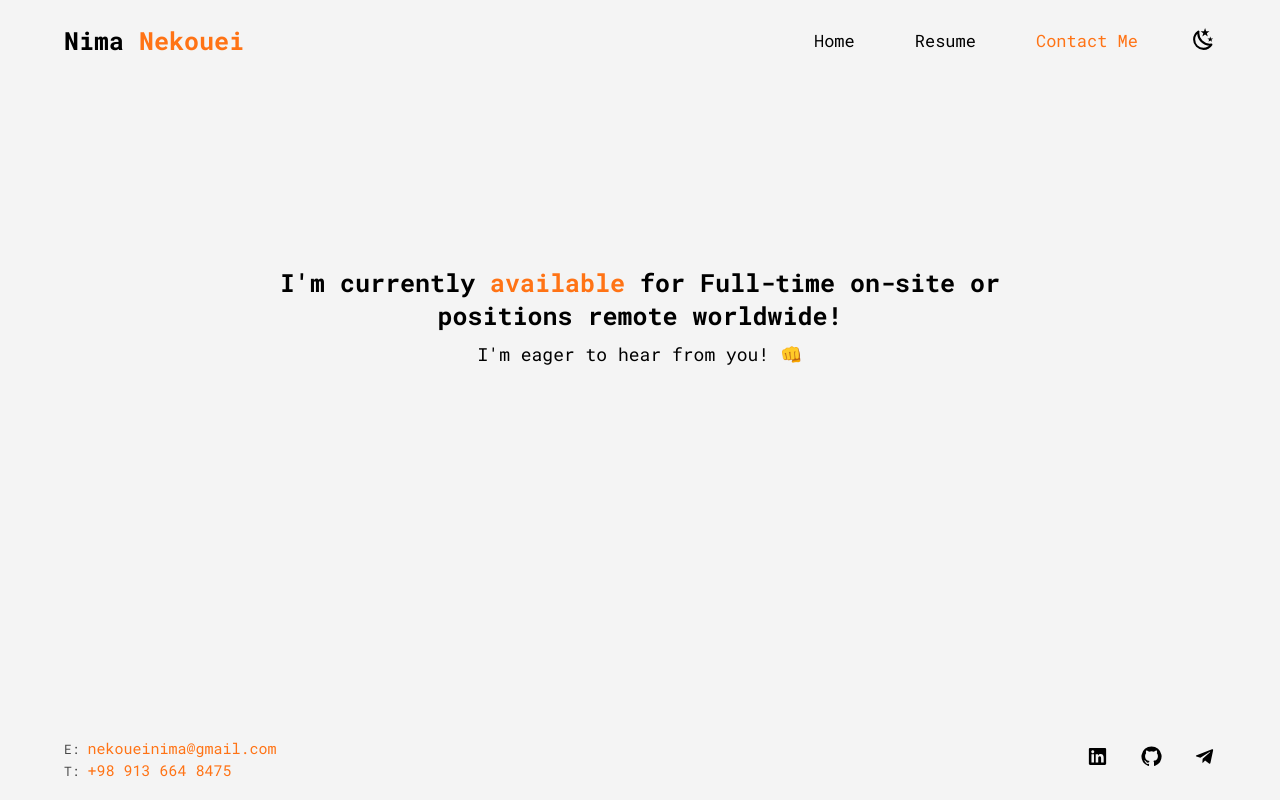
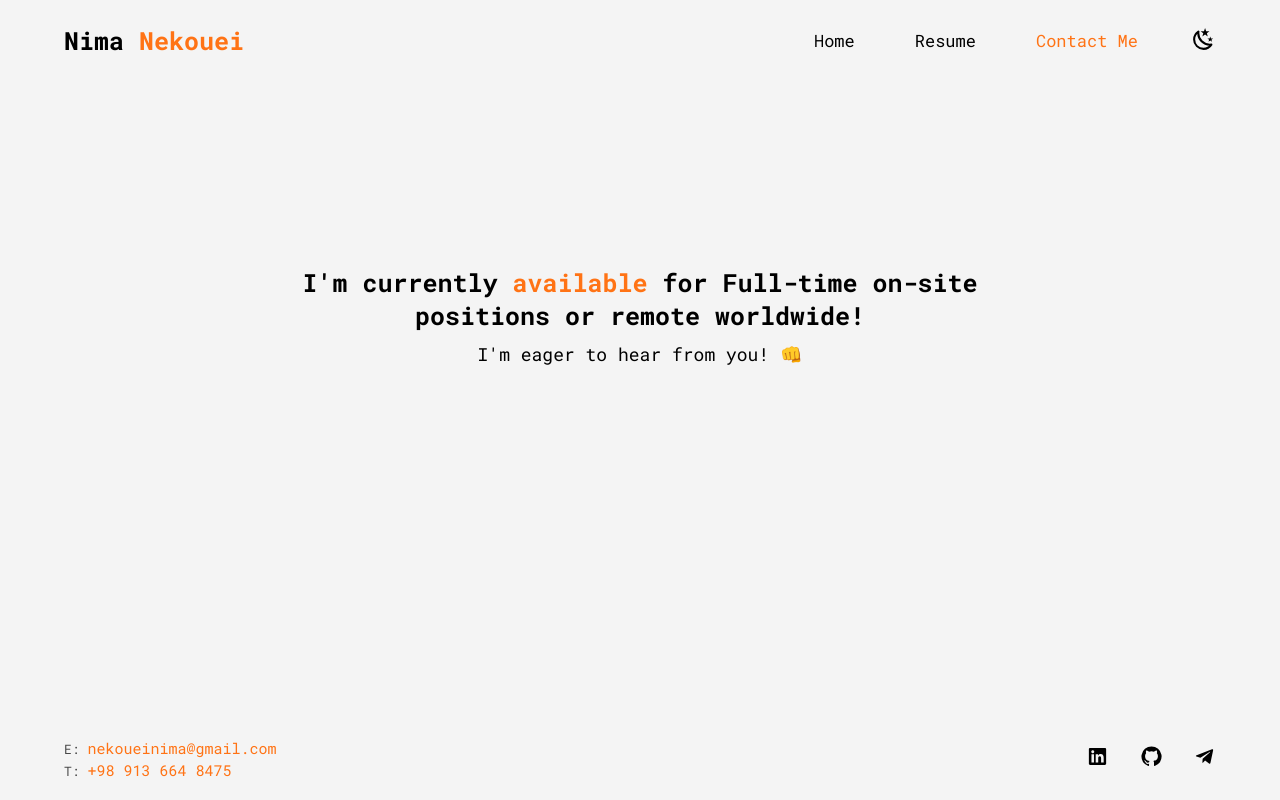
Before and after one commit to nima-ca/portfolio, a Next.js app: page /contact in a window 1280 px wide. Built offline with nearby package versions, Linux system fonts and the light colour scheme.

Commit message:
[Fix]: fix a typo in contact

```diff
--- a/pages/contact.tsx
+++ b/pages/contact.tsx
@@ -5,8 +5,8 @@ const ContactPage = () => {
     <main className={styles.contact}>
       <div>
         <h1>
-          I'm currently <span>available</span> for Full-time on-site or
-          positions remote worldwide!
+          I'm currently <span>available</span> for Full-time on-site positions
+          or remote worldwide!
         </h1>
         <p>I'm eager to hear from you! 👊</p>
       </div>
```
